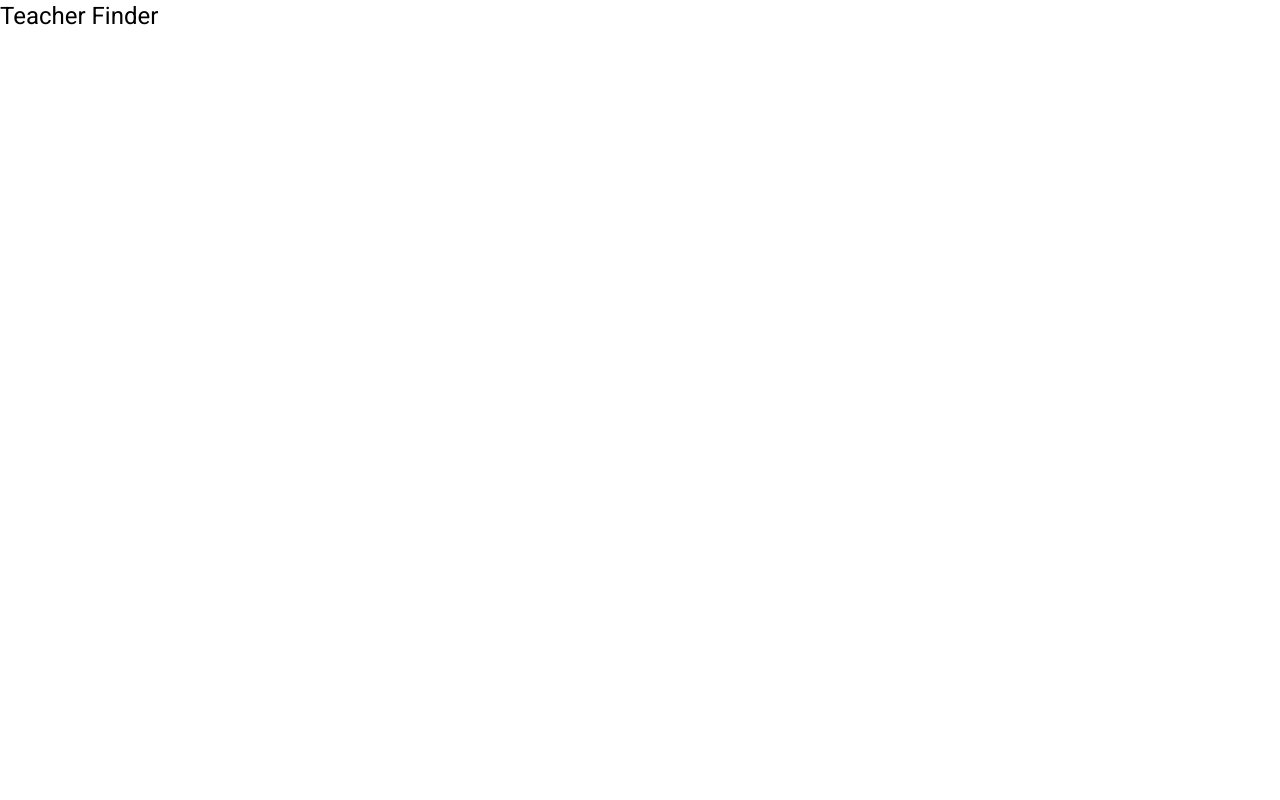
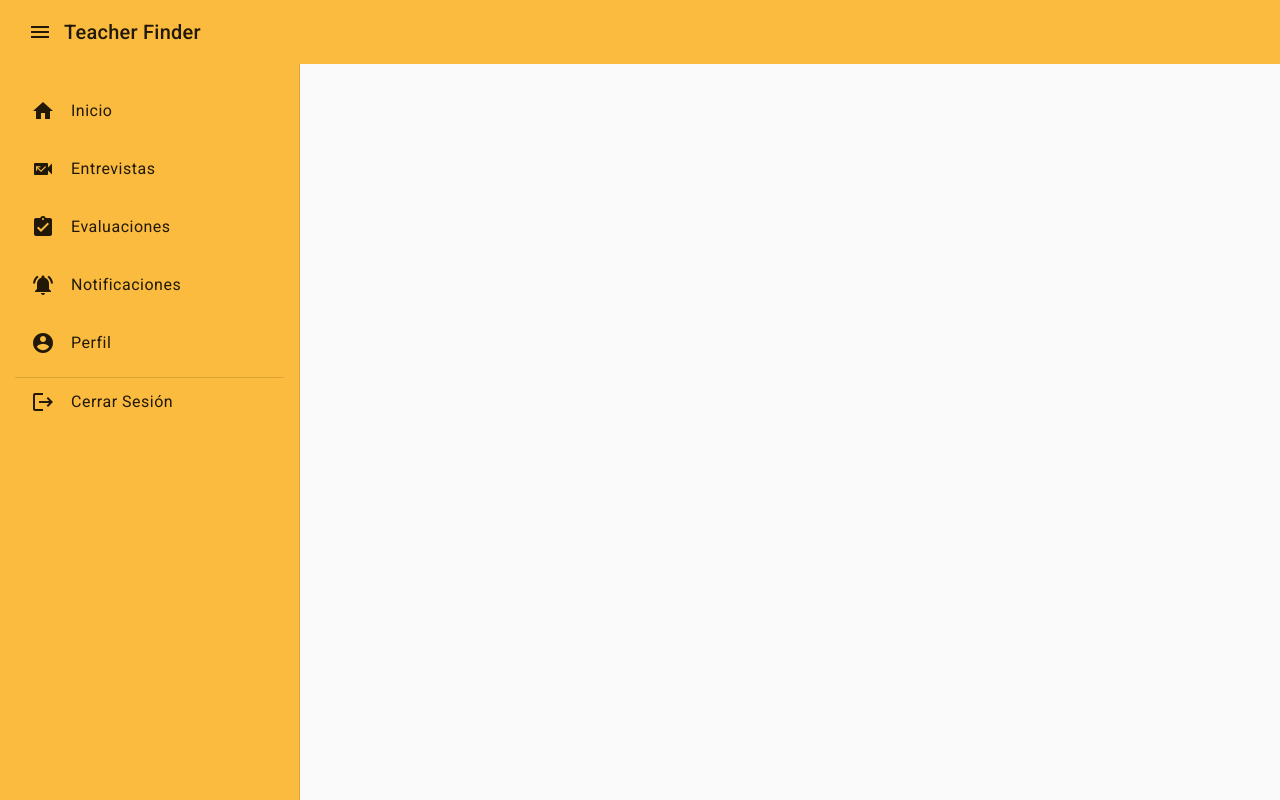
Before and after one commit to Arquitectura-De-Software-Emergentes/Frontend, an Angular app: page / in a window 1280 px wide. Built offline with nearby package versions, Linux system fonts and the light colour scheme.

Commit message:
feat: Layout Component added
Menu nav and toolbar added

```diff
--- a/src/app/app-routing.module.ts
+++ b/src/app/app-routing.module.ts
@@ -1,10 +1,18 @@
 import { NgModule } from '@angular/core';
 import { RouterModule, Routes } from '@angular/router';
+import { LayoutComponent } from './home/pages/layout/layout.component';
 
-const routes: Routes = [];
+const routes: Routes = [
+  {
+    path: '',
+    component: LayoutComponent,
+    loadChildren: () =>
+      import('../app/home/home.module').then((m) => m.HomeModule),
+  },
+];
 
 @NgModule({
   imports: [RouterModule.forRoot(routes)],
-  exports: [RouterModule]
+  exports: [RouterModule],
 })
-export class AppRoutingModule { }
+export class AppRoutingModule {}
--- a/src/app/app.component.html
+++ b/src/app/app.component.html
@@ -1,2 +1 @@
-<h1>Teacher Finder</h1>
 <router-outlet></router-outlet>
--- /dev/null
+++ b/src/app/home/home-routing.module.ts
@@ -0,0 +1,16 @@
+import { NgModule } from '@angular/core';
+import { CommonModule } from '@angular/common';
+import { RouterModule, Routes } from '@angular/router';
+
+const routes: Routes = [
+  {
+    path: 'application',
+    loadChildren: () => import('../application/application.module').then(m => m.ApplicationModule),
+  },
+]
+@NgModule({
+  declarations: [],
+  imports: [RouterModule.forChild(routes)],
+  exports: [RouterModule],
+})
+export class HomeRoutingModule { }
--- /dev/null
+++ b/src/app/home/pages/layout/layout.component.css
@@ -0,0 +1,41 @@
+.contenedor-padre {
+    display: flex;
+    flex-flow: column;
+    height: 100%;
+    width: 100%;
+}
+
+.toolbar {
+    flex: 0 1 auto;
+    background-color: #FBBB3F;
+}
+
+.barra-menu{
+    background-color: #FBBB3F;min-width: 300px;
+}
+.contenido {
+    flex: 1 1 auto;
+}
+.item-menu{
+    margin-bottom: 10px;border-radius: 10px;
+}
+.item-menu:hover{
+    background-color: rgb(255, 255, 255) !important;
+    opacity: inherit;
+}
+.item-menu:focus{
+    background-color: rgb(255, 255, 255) !important;
+}
+.mdc-list-item:focus::before {
+    background-color: none !important;
+    opacity: 0% !important;
+}
+.mat-icon-position{
+    position: absolute !important
+}
+.menu-text{
+    margin-left: 40px;
+}
+mat-nav-list{
+    margin: 15px
+}
--- /dev/null
+++ b/src/app/home/pages/layout/layout.component.html
@@ -0,0 +1,50 @@
+<div class="contenedor-padre">
+  <mat-toolbar class="toolbar">
+    <mat-toolbar-row>
+      <button (click)="cajon.toggle()" mat-icon-button>
+        <mat-icon>menu</mat-icon>
+      </button>
+      <span> Teacher Finder </span>
+    </mat-toolbar-row>
+  </mat-toolbar>
+  <mat-sidenav-container class="contenido">
+    <mat-sidenav
+      #cajon
+      class="barra-menu"
+      mode="side"
+      opened
+      style="height: 100%; align-items: end"
+    >
+      <mat-nav-list>
+        <a mat-list-item routerLink="application" class="item-menu">
+          <mat-icon class="mat-icon-position">home</mat-icon>
+          <div class="menu-text">Inicio</div>
+        </a>
+        <a mat-list-item class="item-menu">
+          <mat-icon class="mat-icon-position">missed_video_call</mat-icon>
+          <div class="menu-text">Entrevistas</div>
+        </a>
+        <a mat-list-item class="item-menu">
+          <mat-icon class="mat-icon-position">assignment_turned_in</mat-icon>
+          <div class="menu-text">Evaluaciones</div>
+        </a>
+        <a mat-list-item class="item-menu">
+          <mat-icon class="mat-icon-position">notifications_active</mat-icon>
+          <div class="menu-text">Notificaciones</div>
+        </a>
+        <a mat-list-item class="item-menu">
+          <mat-icon class="mat-icon-position">account_circle </mat-icon>
+          <div class="menu-text">Perfil</div>
+        </a>
+        <mat-divider></mat-divider>
+        <a mat-list-item class="item-menu">
+          <mat-icon class="mat-icon-position">logout</mat-icon>
+          <div class="menu-text">Cerrar Sesión</div>
+        </a>
+      </mat-nav-list>
+    </mat-sidenav>
+    <mat-sidenav-content>
+      <router-outlet></router-outlet>
+    </mat-sidenav-content>
+  </mat-sidenav-container>
+</div>
```
Also changed, not shown: src/app/app.module.ts (+5 -11 lines), src/app/home/home.module.ts (added, +10 -0 lines), src/app/home/pages/layout/layout.component.ts (added, +10 -0 lines), src/app/material/material.module.ts (+21 -2 lines), 1 other file (tests, documents, lock files or other folders).
